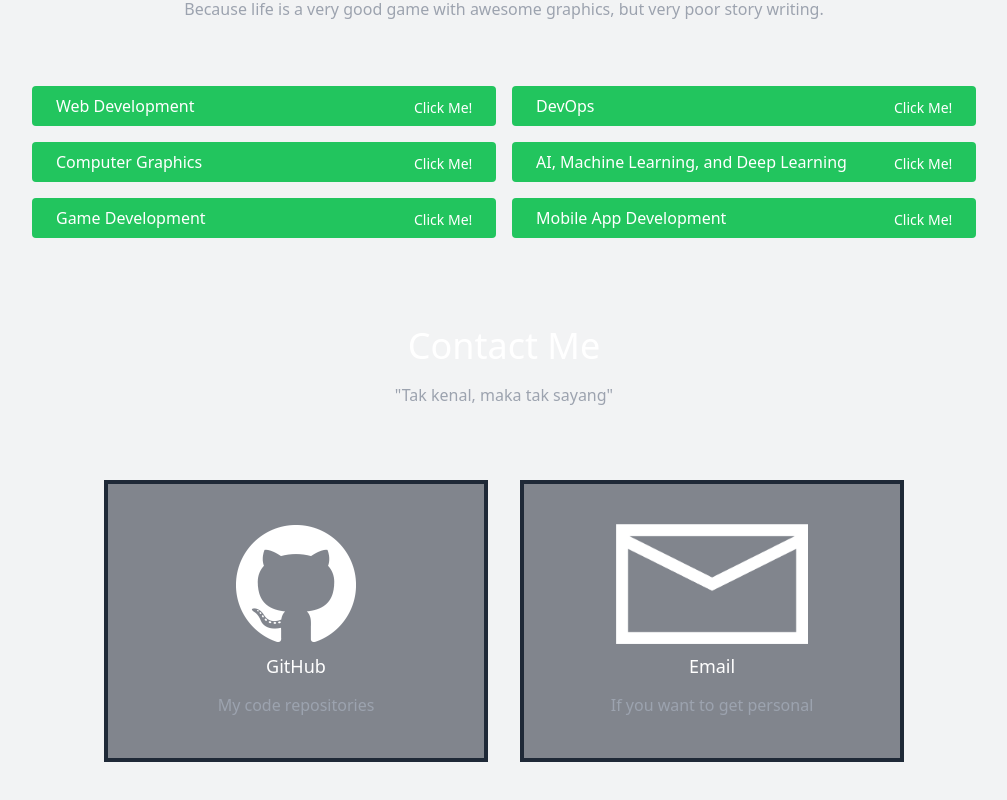
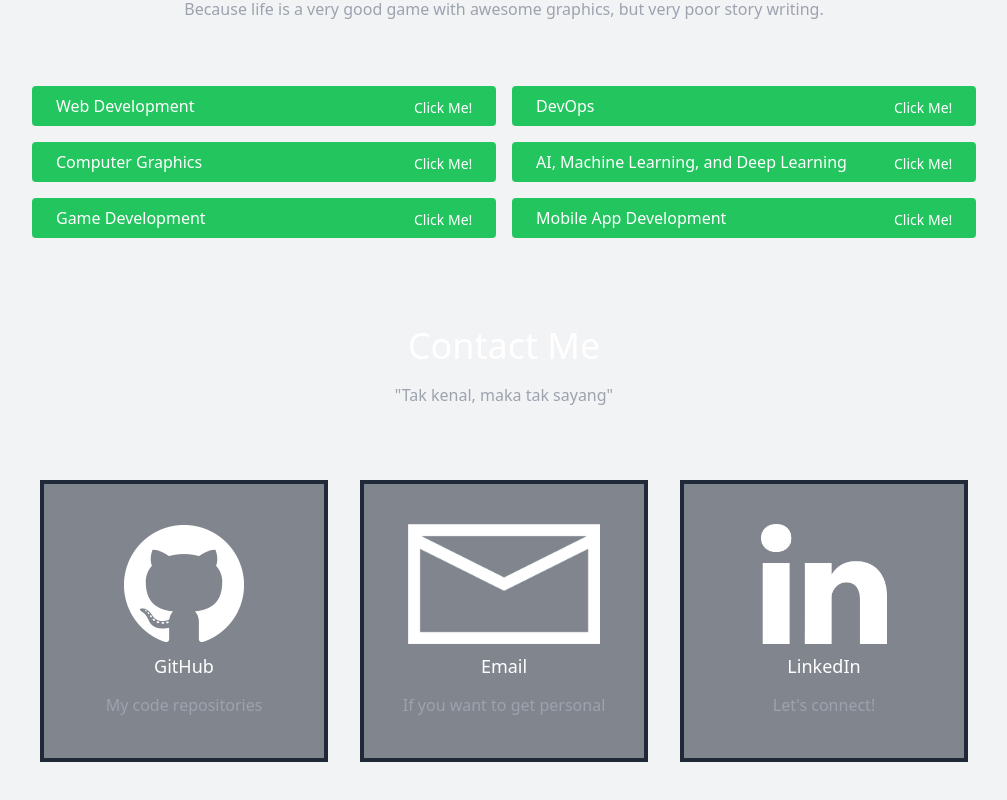
Before and after one commit to arung-agamani/howlingmoon-site, a React (Vite) app: page / in a window 1280 px wide. Shown: the part 2319-3119 px from the top of the page, without its empty margins (136-1143 px from the left). Built offline with nearby package versions, Linux system fonts and the light colour scheme.

Commit message:
Added linkedin

```diff
--- a/src/components/pages/Contacts.tsx
+++ b/src/components/pages/Contacts.tsx
@@ -1,6 +1,7 @@
 import ScrollAnimation from "react-animate-on-scroll"
 import githubLogo from '../../assets/github_logo.png'
 import emailLogo from '../../assets/email_logo.png'
+import linkedInLogo from '../../assets/linkedin_logo.png'
 
 const Contacts: React.FC = () => {
     return (
@@ -41,6 +42,18 @@ const Contacts: React.FC = () => {
                                 <p className="leading-relaxed">If you want to get personal</p>
                             </div>
                         </a>
+                        <a
+                            className="mx-auto lg:mx-4 my-4 px-8 py-10 w-full max-w-sm border-4 border-gray-800 hover:bg-gray-800 transition-all bg-gray-900 bg-opacity-50"
+                            href="https://www.linkedin.com/in/arungagamani/"
+                        >
+                            <div>
+                                <div>
+                                    <img className="block mx-auto mb-2" src={linkedInLogo} alt="github logo" style={{ width: 'auto', height:'120px'}}/>
+                                </div>
+                                <h1 className='text-lg font-medium text-white mb-3'>LinkedIn</h1>
+                                <p className="leading-relaxed">Let's connect!</p>
+                            </div>
+                        </a>
                     </div>
                 </ScrollAnimation>
             </div>
```
Also changed, not shown: src/assets/linkedin_logo.png (added).
